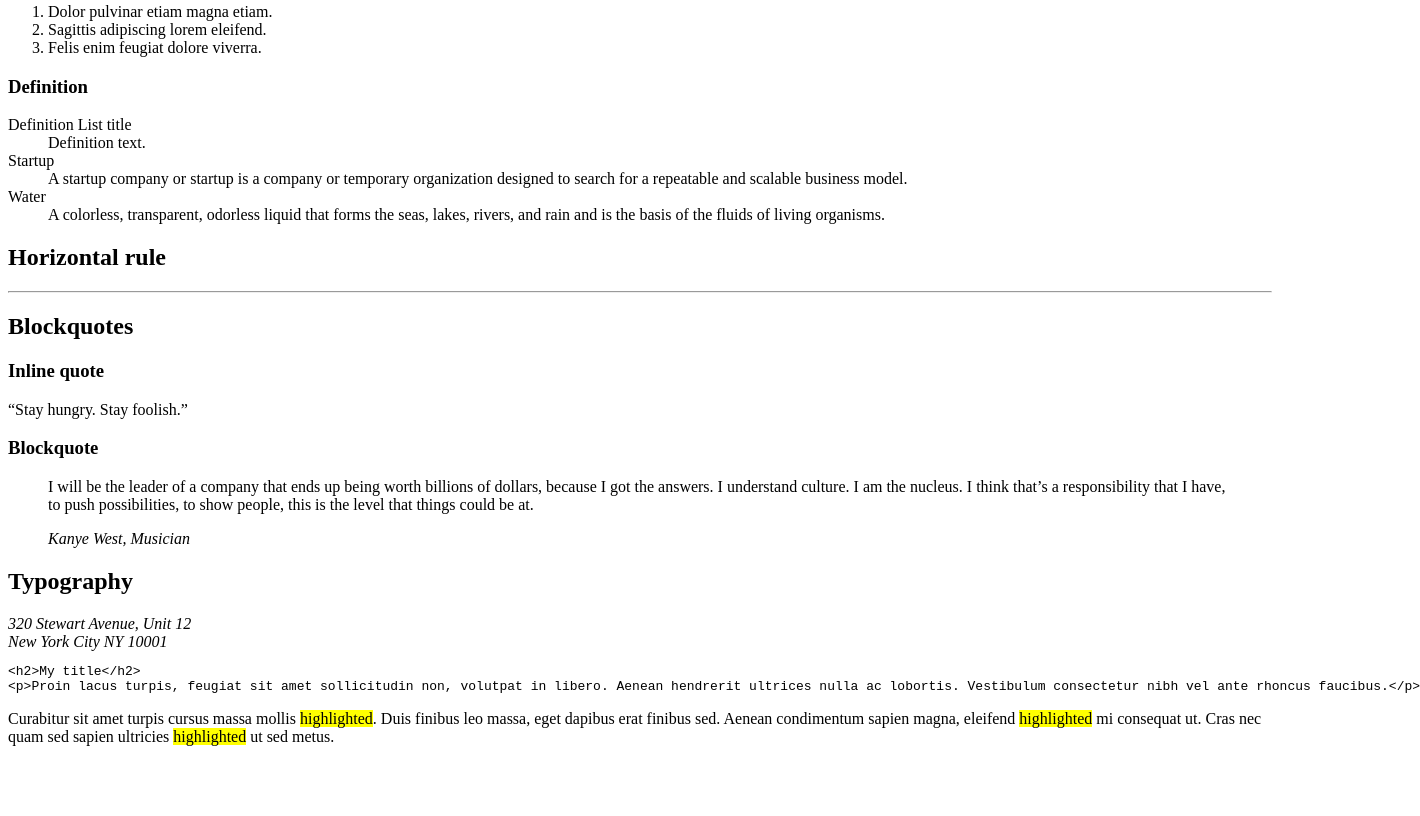
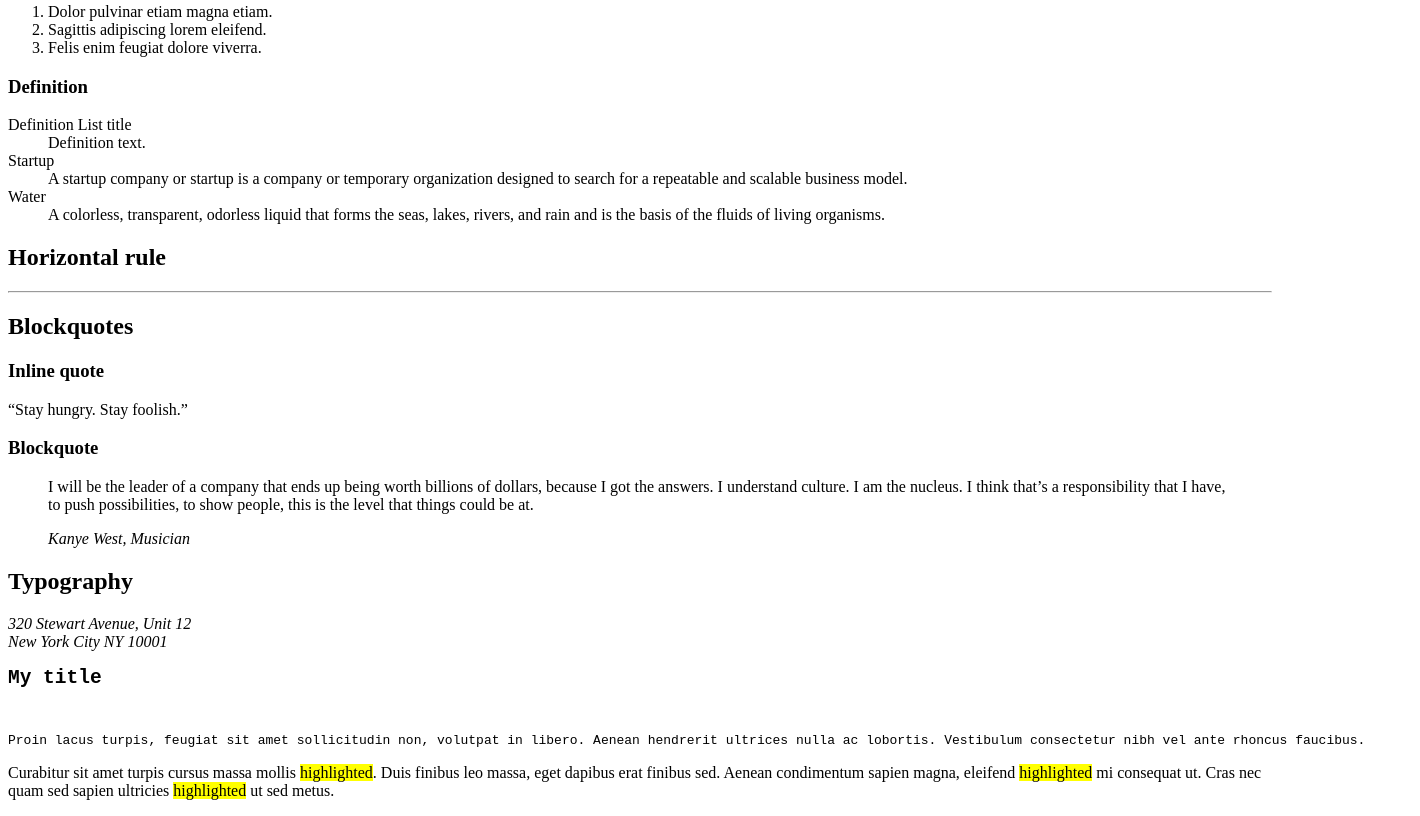
Before and after one commit to 13865-commits/holbertonschool-web_front_end, a plain HTML site: page html_advanced/32-styleguide.html in a window 1280 px wide. Shown: the part 704-1520 px from the top of the page, 1420 px wide, since content can reach past the window. Before the commit the page ends 1466 px from the top, so only its background shows below. Drawn offline with Linux system fonts and the light colour scheme.

Commit message:
32. styleguide typography section fix pre tags

```diff
--- a/html_advanced/32-styleguide.html
+++ b/html_advanced/32-styleguide.html
@@ -97,8 +97,8 @@
           </address>
         </div>
         <div>
-          <pre><code>&lt;h2&gt;My title&lt;/h2&gt;
-&lt;p&gt;Proin lacus turpis, feugiat sit amet sollicitudin non, volutpat in libero. Aenean hendrerit ultrices nulla ac lobortis. Vestibulum consectetur nibh vel ante rhoncus faucibus.&lt;/p&gt;</code></pre>
+          <pre><code><h2>My title</h2>
+<p>Proin lacus turpis, feugiat sit amet sollicitudin non, volutpat in libero. Aenean hendrerit ultrices nulla ac lobortis. Vestibulum consectetur nibh vel ante rhoncus faucibus.</p></code></pre>
         </div>
         <div>
           <p>Curabitur sit amet turpis cursus massa mollis <mark>highlighted</mark>. Duis finibus leo massa, eget dapibus erat finibus sed. Aenean condimentum sapien magna, eleifend <mark>highlighted</mark> mi consequat ut. Cras nec quam sed sapien ultricies <mark>highlighted</mark> ut sed metus.</p>
```
